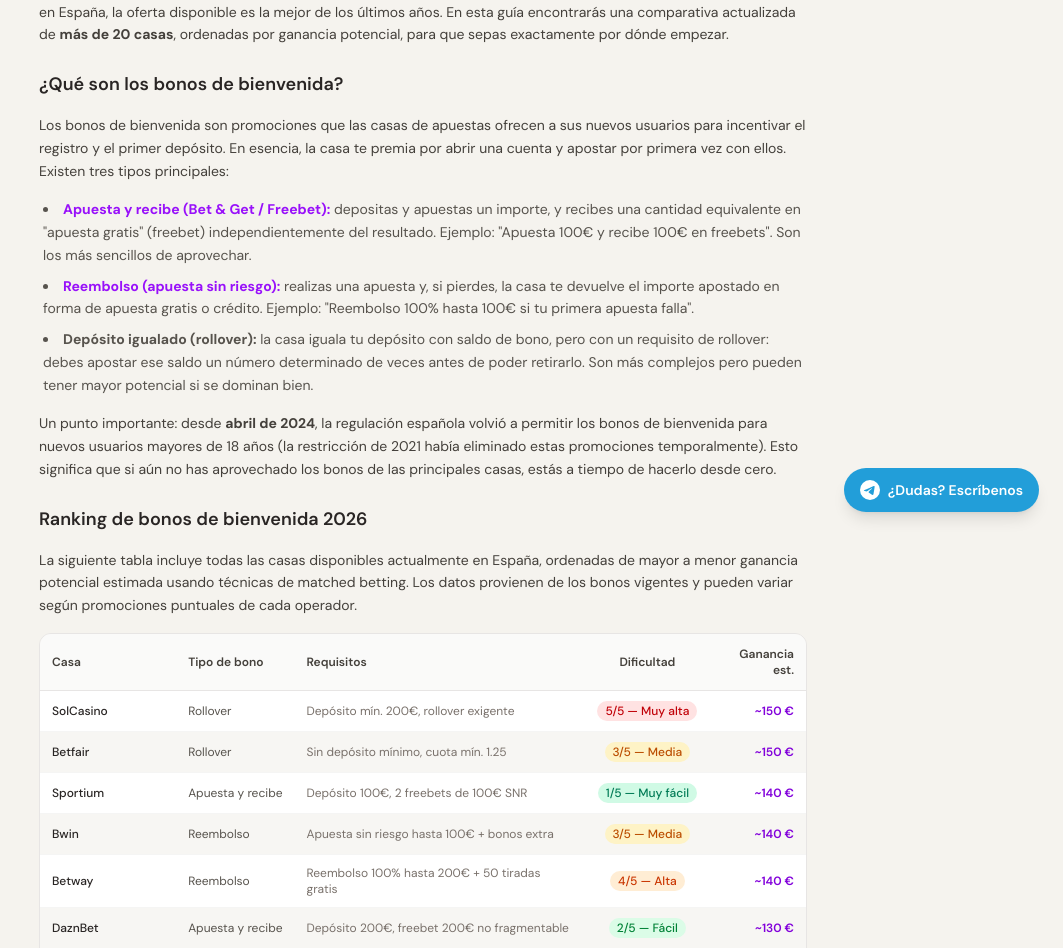
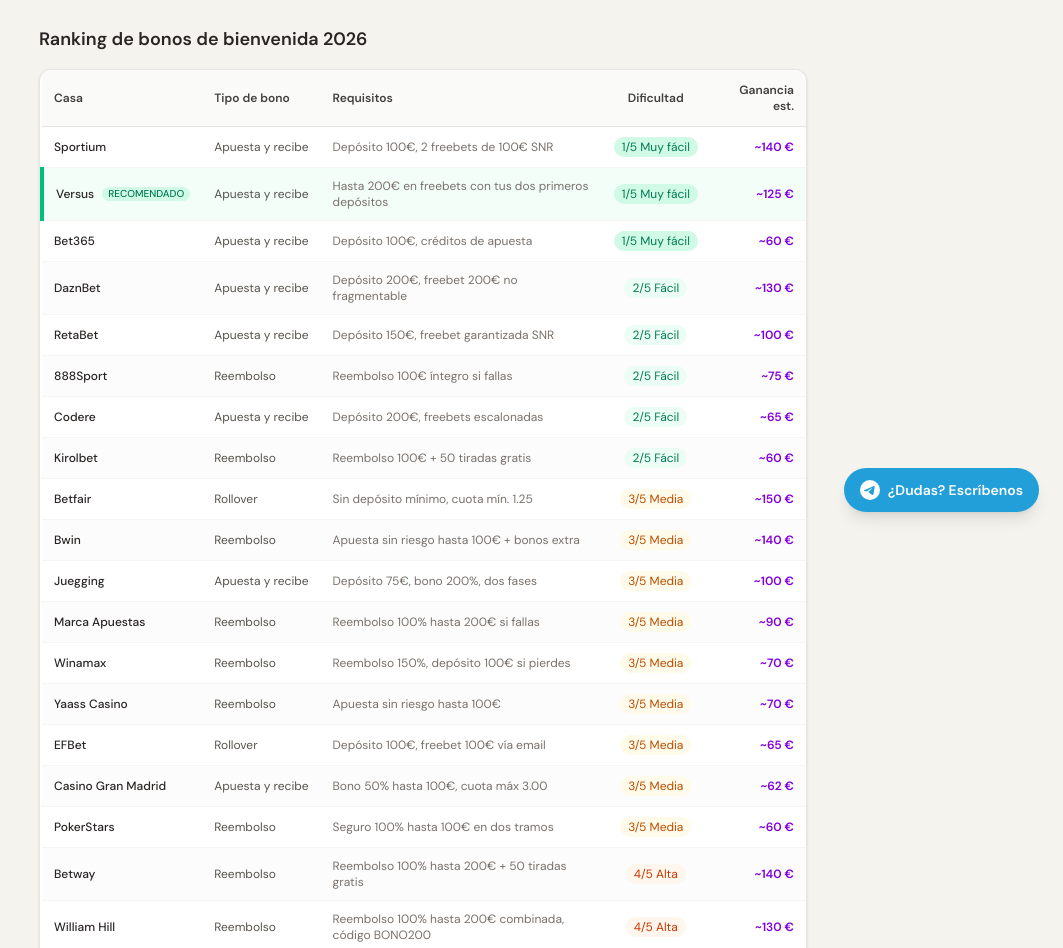
Before and after one commit to eloylt13/matched-betting-app, a Next.js app: page /blog/mejores-bonos-bienvenida-apuestas-espana in a window 1280 px wide. Shown: the part 264-1212 px from the top of the page, without its empty margins (217-1280 px from the left). Built offline with nearby package versions, Linux system fonts and the light colour scheme; no server answers; a web font is replaced by a local one.

Commit message:
feat: refuerza ruta inicial con Versus

```diff
--- a/app/blog/mejores-bonos-bienvenida-apuestas-espana/page.tsx
+++ b/app/blog/mejores-bonos-bienvenida-apuestas-espana/page.tsx
@@ -8,28 +8,28 @@ export const metadata: Metadata = {
 }
 
 const bonos = [
-  { casa: 'SolCasino',        tipo: 'Rollover',         requisitos: 'Depósito mín. 200€, rollover exigente',          dificultad: 5, ganancia: 150 },
+  { casa: 'Sportium',         tipo: 'Apuesta y recibe', requisitos: 'Depósito 100€, 2 freebets de 100€ SNR',           dificultad: 1, ganancia: 140 },
+  { casa: 'Versus',           tipo: 'Apuesta y recibe', requisitos: 'Hasta 200€ en freebets con tus dos primeros depósitos', dificultad: 1, ganancia: 125 },
+  { casa: 'Bet365',           tipo: 'Apuesta y recibe', requisitos: 'Depósito 100€, créditos de apuesta',              dificultad: 1, ganancia: 60 },
+  { casa: 'DaznBet',          tipo: 'Apuesta y recibe', requisitos: 'Depósito 200€, freebet 200€ no fragmentable',     dificultad: 2, ganancia: 130 },
+  { casa: 'RetaBet',          tipo: 'Apuesta y recibe', requisitos: 'Depósito 150€, freebet garantizada SNR',          dificultad: 2, ganancia: 100 },
+  { casa: '888Sport',         tipo: 'Reembolso',        requisitos: 'Reembolso 100€ íntegro si fallas',                dificultad: 2, ganancia: 75 },
+  { casa: 'Codere',           tipo: 'Apuesta y recibe', requisitos: 'Depósito 200€, freebets escalonadas',             dificultad: 2, ganancia: 65 },
+  { casa: 'Kirolbet',         tipo: 'Reembolso',        requisitos: 'Reembolso 100€ + 50 tiradas gratis',              dificultad: 2, ganancia: 60 },
   { casa: 'Betfair',          tipo: 'Rollover',         requisitos: 'Sin depósito mínimo, cuota mín. 1.25',            dificultad: 3, ganancia: 150 },
-  { casa: 'Sportium',         tipo: 'Apuesta y recibe', requisitos: 'Depósito 100€, 2 freebets de 100€ SNR',           dificultad: 1, ganancia: 140 },
   { casa: 'Bwin',             tipo: 'Reembolso',        requisitos: 'Apuesta sin riesgo hasta 100€ + bonos extra',     dificultad: 3, ganancia: 140 },
-  { casa: 'Betway',           tipo: 'Reembolso',        requisitos: 'Reembolso 100% hasta 200€ + 50 tiradas gratis',   dificultad: 4, ganancia: 140 },
-  { casa: 'DaznBet',          tipo: 'Apuesta y recibe', requisitos: 'Depósito 200€, freebet 200€ no fragmentable',     dificultad: 2, ganancia: 130 },
-  { casa: 'William Hill',     tipo: 'Reembolso',        requisitos: 'Reembolso 100% hasta 200€ combinada, código BONO200', dificultad: 4, ganancia: 130 },
-  { casa: 'Versus',           tipo: 'Apuesta y recibe', requisitos: 'Hasta 200€ en freebets con tus dos primeros depósitos', dificultad: 1, ganancia: 125 },
-  { casa: 'Pastón',           tipo: 'Rollover',         requisitos: 'Pack bienvenida 3 fases, rollover x10',           dificultad: 4, ganancia: 120 },
-  { casa: 'RetaBet',          tipo: 'Apuesta y recibe', requisitos: 'Depósito 150€, freebet garantizada SNR',          dificultad: 2, ganancia: 100 },
   { casa: 'Juegging',         tipo: 'Apuesta y recibe', requisitos: 'Depósito 75€, bono 200%, dos fases',              dificultad: 3, ganancia: 100 },
   { casa: 'Marca Apuestas',   tipo: 'Reembolso',        requisitos: 'Reembolso 100% hasta 200€ si fallas',             dificultad: 3, ganancia: 90 },
-  { casa: '888Sport',         tipo: 'Reembolso',        requisitos: 'Reembolso 100€ íntegro si fallas',                dificultad: 2, ganancia: 75 },
   { casa: 'Winamax',          tipo: 'Reembolso',        requisitos: 'Reembolso 150%, depósito 100€ si pierdes',        dificultad: 3, ganancia: 70 },
   { casa: 'Yaass Casino',     tipo: 'Reembolso',        requisitos: 'Apuesta sin riesgo hasta 100€',                   dificultad: 3, ganancia: 70 },
-  { casa: 'JokerBet',         tipo: 'Rollover',         requisitos: 'Bono 200% hasta 100€, rollover x10',              dificultad: 5, ganancia: 70 },
-  { casa: 'Codere',           tipo: 'Apuesta y recibe', requisitos: 'Depósito 200€, freebets escalonadas',             dificultad: 2, ganancia: 65 },
   { casa: 'EFBet',            tipo: 'Rollover',         requisitos: 'Depósito 100€, freebet 100€ vía email',           dificultad: 3, ganancia: 65 },
   { casa: 'Casino Gran Madrid', tipo: 'Apuesta y recibe', requisitos: 'Bono 50% hasta 100€, cuota máx 3.00',          dificultad: 3, ganancia: 62 },
-  { casa: 'Bet365',           tipo: 'Apuesta y recibe', requisitos: 'Depósito 100€, créditos de apuesta',              dificultad: 1, ganancia: 60 },
-  { casa: 'Kirolbet',         tipo: 'Reembolso',        requisitos: 'Reembolso 100€ + 50 tiradas gratis',              dificultad: 2, ganancia: 60 },
   { casa: 'PokerStars',       tipo: 'Reembolso',        requisitos: 'Seguro 100% hasta 100€ en dos tramos',            dificultad: 3, ganancia: 60 },
+  { casa: 'Betway',           tipo: 'Reembolso',        requisitos: 'Reembolso 100% hasta 200€ + 50 tiradas gratis',   dificultad: 4, ganancia: 140 },
+  { casa: 'William Hill',     tipo: 'Reembolso',        requisitos: 'Reembolso 100% hasta 200€ combinada, código BONO200', dificultad: 4, ganancia: 130 },
+  { casa: 'Pastón',           tipo: 'Rollover',         requisitos: 'Pack bienvenida 3 fases, rollover x10',           dificultad: 4, ganancia: 120 },
+  { casa: 'SolCasino',        tipo: 'Rollover',         requisitos: 'Depósito mín. 200€, rollover exigente',          dificultad: 5, ganancia: 150 },
+  { casa: 'JokerBet',         tipo: 'Rollover',         requisitos: 'Bono 200% hasta 100€, rollover x10',              dificultad: 5, ganancia: 70 },
 ]
 
 const casaLinks = {
@@ -68,20 +68,20 @@ function getCasaHref(casa: string) {
 function DificultadBadge({ nivel }: { nivel: number }) {
   const colores: Record<number, string> = {
     1: 'bg-emerald-100 text-emerald-700',
-    2: 'bg-green-100 text-green-700',
-    3: 'bg-amber-100 text-amber-700',
-    4: 'bg-orange-100 text-orange-700',
-    5: 'bg-red-100 text-red-700',
+    2: 'bg-emerald-50 text-emerald-700',
+    3: 'bg-amber-50 text-amber-700',
+    4: 'bg-orange-50 text-orange-700',
+    5: 'bg-red-50 text-red-700',
   }
   const etiquetas: Record<number, string> = {
-    1: '1/5 — Muy fácil',
-    2: '2/5 — Fácil',
-    3: '3/5 — Media',
-    4: '4/5 — Alta',
-    5: '5/5 — Muy alta',
+    1: '1/5 Muy fácil',
+    2: '2/5 Fácil',
+    3: '3/5 Media',
+    4: '4/5 Alta',
+    5: '5/5 Muy alta',
   }
   return (
-    <span className={`inline-block px-2 py-0.5 rounded-full text-xs font-medium whitespace-nowrap ${colores[nivel]}`}>
+    <span className={`inline-block px-2 py-0.5 rounded-full text-xs font-normal whitespace-nowrap ${colores[nivel]}`}>
       {etiquetas[nivel]}
     </span>
   )
@@ -101,11 +101,70 @@ export default function MejoresBonos2026Page() {
       <div className="flex flex-col gap-4 text-sm text-stone-700 leading-relaxed">
 
         <p>
-          Las casas de apuestas reguladas en España compiten activamente por captar nuevos usuarios
-          ofreciendo bonos de bienvenida cada vez más generosos. Desde que en <strong>abril de 2024</strong>{' '}
-          se reabrió la ventana de bonos para nuevos usuarios en España, la oferta disponible es la mejor
-          de los últimos años. En esta guía encontrarás una comparativa actualizada de <strong>más de 20 casas</strong>,
-          ordenadas por ganancia potencial, para que sepas exactamente por dónde empezar.
+          Más de 20 casas disponibles en España, ordenadas por dificultad y beneficio potencial estimado usando matched betting.
+        </p>
+
+        {/* ── Sección 2: Tabla ── */}
+        <h2 className="text-lg font-semibold text-stone-800 mt-2">
+          Ranking de bonos de bienvenida 2026
+        </h2>
+
+        <div className="overflow-x-auto rounded-xl border border-stone-200 bg-white shadow-sm">
+          <table className="w-full text-xs">
+            <thead>
+              <tr className="bg-stone-50 border-b border-stone-200">
+                <th className="text-left px-3 py-3 font-semibold text-stone-700">Casa</th>
+                <th className="text-left px-3 py-3 font-semibold text-stone-700">Tipo de bono</th>
+                <th className="text-left px-3 py-3 font-semibold text-stone-700 hidden md:table-cell">Requisitos</th>
+                <th className="text-center px-3 py-3 font-semibold text-stone-700">Dificultad</th>
+                <th className="text-right px-3 py-3 font-semibold text-stone-700">Ganancia est.</th>
+              </tr>
+            </thead>
+            <tbody>
+              {bonos.map((bono, i) => {
+                const isVersus = bono.casa === 'Versus'
+
+                return (
+                <tr
+                  key={bono.casa}
+                  className={`border-b border-stone-100 last:border-0 transition-colors ${
+                    isVersus
+                      ? 'bg-emerald-50/60 border-l-4 border-l-emerald-500 hover:bg-emerald-50/60'
+                      : `${i % 2 === 0 ? 'bg-white' : 'bg-stone-50/50'} hover:bg-stone-50`
+                  }`}
+                >
+                  <td className="px-3 py-2.5 font-medium text-stone-800 whitespace-nowrap">
+                    <div className="flex items-center gap-2">
+                      <Link
+                        href={getCasaHref(bono.casa) ?? '#'}
+                        className="inline-block text-stone-800 hover:text-purple-700 hover:underline underline-offset-2 decoration-stone-300 transition-colors"
+                      >
+                        {bono.casa}
+                      </Link>
+                      {isVersus ? (
+                        <span className="rounded-full bg-emerald-100 px-1.5 py-0.5 text-[10px] font-medium leading-none text-emerald-700">
+                          RECOMENDADO
+                        </span>
+                      ) : null}
+                    </div>
+                  </td>
+                  <td className="px-3 py-2.5 text-stone-600 whitespace-nowrap">{bono.tipo}</td>
+                  <td className="px-3 py-2.5 text-stone-500 hidden md:table-cell">{bono.requisitos}</td>
+                  <td className="px-3 py-2.5 text-center">
+                    <DificultadBadge nivel={bono.dificultad} />
+                  </td>
+                  <td className="px-3 py-2.5 text-right font-semibold tabular-nums text-purple-700 whitespace-nowrap">
+                    ~{bono.ganancia} €
+                  </td>
+                </tr>
+                )
+              })}
+            </tbody>
+          </table>
+        </div>
+        <p className="text-xs text-stone-400 -mt-2">
+          * Ganancias estimadas con matched betting a cuotas habituales de mercado. No son ingresos garantizados.
+          Consulta siempre los T&amp;C vigentes de cada casa.
         </p>
 
         {/* ── Sección 1 ── */}
@@ -141,59 +200,6 @@ export default function MejoresBonos2026Page() {
           los bonos de bienvenida para nuevos usuarios mayores de 18 años (la restricción de 2021 había
           eliminado estas promociones temporalmente). Esto significa que si aún no has aprovechado los bonos
           de las principales casas, estás a tiempo de hacerlo desde cero.
-        </p>
-
-        {/* ── Sección 2: Tabla ── */}
-        <h2 className="text-lg font-semibold text-stone-800 mt-2">
-          Ranking de bonos de bienvenida 2026
-        </h2>
-        <p>
-          La siguiente tabla incluye todas las casas disponibles actualmente en España, ordenadas de mayor
-          a menor ganancia potencial estimada usando técnicas de matched betting. Los datos provienen de los
-          bonos vigentes y pueden variar según promociones puntuales de cada operador.
-        </p>
-
-        <div className="overflow-x-auto rounded-xl border border-stone-200">
-          <table className="w-full text-xs">
-            <thead>
-              <tr className="bg-stone-50 border-b border-stone-200">
-                <th className="text-left px-3 py-3 font-semibold text-stone-700">Casa</th>
-                <th className="text-left px-3 py-3 font-semibold text-stone-700">Tipo de bono</th>
-                <th className="text-left px-3 py-3 font-semibold text-stone-700 hidden md:table-cell">Requisitos</th>
-                <th className="text-center px-3 py-3 font-semibold text-stone-700">Dificultad</th>
-                <th className="text-right px-3 py-3 font-semibold text-stone-700">Ganancia est.</th>
-              </tr>
-            </thead>
-            <tbody>
-              {bonos.map((bono, i) => (
-                <tr
-                  key={bono.casa}
-                  className={`border-b border-stone-100 last:border-0 ${i % 2 === 0 ? 'bg-white' : 'bg-stone-50/50'}`}
-                >
-                  <td className="px-3 py-2.5 font-medium text-stone-800 whitespace-nowrap">
-                    <Link
-                      href={getCasaHref(bono.casa) ?? '#'}
-                      className="inline-block text-stone-800 hover:text-purple-700 hover:underline underline-offset-2 decoration-stone-300 transition-colors"
-                    >
-                      {bono.casa}
-                    </Link>
-                  </td>
-                  <td className="px-3 py-2.5 text-stone-600 whitespace-nowrap">{bono.tipo}</td>
-                  <td className="px-3 py-2.5 text-stone-500 hidden md:table-cell">{bono.requisitos}</td>
-                  <td className="px-3 py-2.5 text-center">
-                    <DificultadBadge nivel={bono.dificultad} />
-                  </td>
-                  <td className="px-3 py-2.5 text-right font-semibold text-purple-700 whitespace-nowrap">
-                    ~{bono.ganancia} €
-                  </td>
-                </tr>
-              ))}
-            </tbody>
-          </table>
-        </div>
-        <p className="text-xs text-stone-400 -mt-2">
-          * Ganancias estimadas con matched betting a cuotas habituales de mercado. No son ingresos garantizados.
-          Consulta siempre los T&amp;C vigentes de cada casa.
         </p>
 
         {/* ── Sección 3 ── */}
@@ -250,14 +256,14 @@ export default function MejoresBonos2026Page() {
         <div className="grid grid-cols-1 sm:grid-cols-2 gap-3 mt-1">
           {[
             {
+              casa: 'Versus',
+              ganancia: '~125 €',
+              por: '2 freebets de hasta 100€ con tus dos primeros depósitos. Beneficio potencial estimado de unos 125€.',
+            },
+            {
               casa: 'Sportium',
               ganancia: '~140 €',
               por: 'Dos freebets de 100€ SNR con un proceso muy claro y alta liquidez en Betfair.',
-            },
-            {
-              casa: 'Versus',
-              ganancia: '~125 €',
-              por: '2 freebets de hasta 100€ con tus dos primeros depósitos. Beneficio potencial estimado de unos 125€.',
             },
             {
               casa: 'Bet365',
@@ -432,13 +438,13 @@ export default function MejoresBonos2026Page() {
       {/* ── CTA final ── */}
       <div className="bg-purple-50 border border-purple-100 rounded-2xl p-6 flex flex-col items-start gap-3 mt-2">
         <p className="text-sm font-semibold text-stone-800">
-          Organiza tus bonos paso a paso con IAPredictHub: seguimiento de casas, calculadora y guías en un solo lugar.
+          Empieza por el bono recomendado para principiantes y consulta sus condiciones antes de activarlo.
         </p>
         <Link
-          href="/bienvenida"
+          href="/casas/versus"
           className="inline-block bg-purple-600 hover:bg-purple-700 text-white text-sm font-semibold px-6 py-3 rounded-xl transition-colors"
         >
-          Organiza tus bonos paso a paso con IAPredictHub →
+          Empezar con Versus, el bono recomendado para principiantes →
         </Link>
       </div>
 
```
